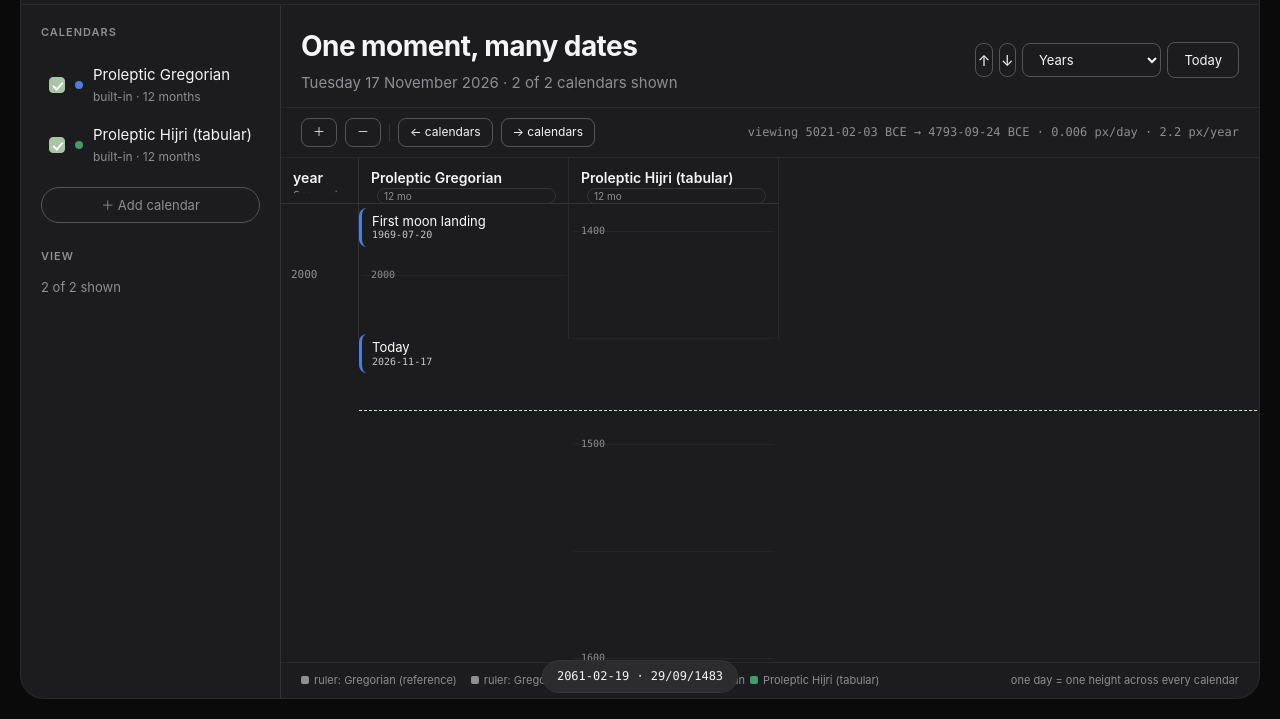
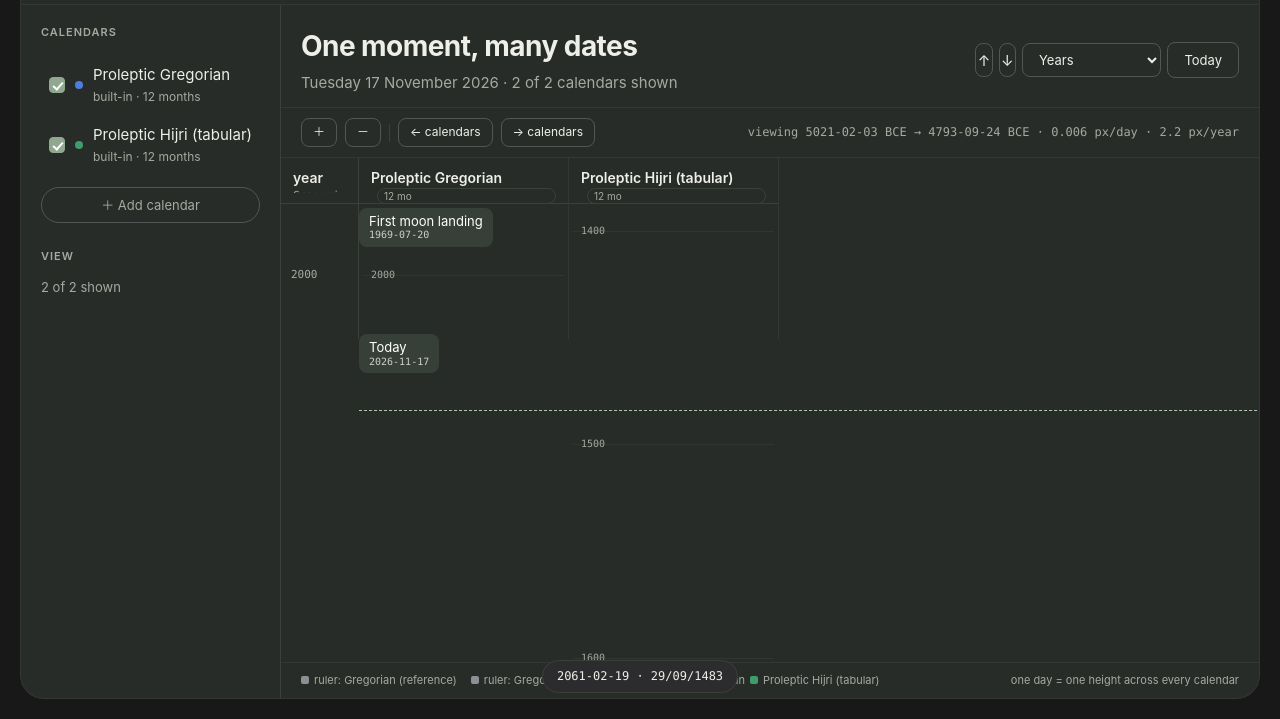
Before and after one commit to abenagainc/chronology-s, a plain HTML site: page index.html in a window 1280 px wide. Shown: the part 81-800 px from the top of the page. Drawn offline with Linux system fonts and the light colour scheme.

Commit message:
Fix palette: sample the reference, don't eyeball it
The first pass used guessed neutral-greys (#0a0a0a/#1c1c1e/#f5f5f7/#d1e7d1).
Sampling the reference PNG pixel-by-pixel showed it is GREEN-tinted charcoal:
panel #282c28, inset #1e211e, canvas #181818, borders #3b403b, text #edefe8,
muted #a5aaa0, sage accent #afc8ac, event pill #364038. Tokens updated to the
sampled values; audit_ui.js now asserts them. Ours now renders #292c28 vs the
reference #282c28.

```diff
--- a/audit_ui.js
+++ b/audit_ui.js
@@ -82,7 +82,7 @@ async function main() {
     const root = cs(document.documentElement);
     const toks = {};
     for (const k of ['--bg','--panel','--text','--muted','--accent']) toks[k] = root.getPropertyValue(k).trim();
-    if (toks['--bg'] !== '#0a0a0a') issues.push('token --bg=' + toks['--bg']);
+    const want = {'--bg':'#181818','--panel':'#282c28','--text':'#edefe8','--muted':'#a5aaa0','--accent':'#afc8ac'}; for (const [k,v] of Object.entries(want)) if (toks[k] !== v) issues.push('token '+k+'='+toks[k]+' want '+v);
 
     // 7. events visible
     const evs = qa('.ev');
--- a/cal/styles.css
+++ b/cal/styles.css
@@ -1,17 +1,17 @@
-/* Chronology S — dark theme
-   Reference: "Calendar Atlas" screenshot (2026-11-17) — near-black canvas, charcoal
-   panels, off-white type, sage accent, uppercase micro-labels, pill buttons. */
+/* Chronology S — dark theme.
+   Palette SAMPLED from the reference screenshot (2026-11-17), not eyeballed:
+   the reference is green-tinted charcoal, not neutral grey. */
 :root {
-  --bg: #0a0a0a;
-  --panel: #1c1c1e;
-  --panel-2: #232325;
-  --border: #333333;
-  --border-soft: #2a2a2c;
-  --text: #f5f5f7;
-  --muted: #8e8e93;
-  --accent: #d1e7d1;
-  --accent-ink: #1c1c1e;
-  --accent-dim: #a8c5a8;
+  --bg: #181818;          /* outer canvas                      */
+  --panel: #282c28;       /* main panel / sidebar              */
+  --panel-2: #1e211e;     /* inset / hover / header            */
+  --border: #3b403b;      /* dividers                          */
+  --border-soft: #333833; /* faint dividers                    */
+  --text: #edefe8;        /* off-white, slightly warm          */
+  --muted: #a5aaa0;       /* secondary text                    */
+  --accent: #afc8ac;      /* sage                               */
+  --accent-ink: #1e211e;
+  --accent-dim: #8fa88f;
   --radius: 24px;
   --radius-sm: 8px;
   --font: -apple-system, BlinkMacSystemFont, "SF Pro Display", "Inter", "Segoe UI", Roboto, sans-serif;
@@ -32,7 +32,7 @@ h2 { font-size: .95rem; margin: 0; }
           border: 1px solid var(--border-soft); border-radius: var(--radius) var(--radius) 0 0;
           padding: 16px 20px; min-height: 60px; }
 .brand { display: flex; align-items: center; gap: 10px; }
-.brand .mark { width: 32px; height: 32px; border-radius: 50%; background: #2c2c2e;
+.brand .mark { width: 32px; height: 32px; border-radius: 50%; background: #343833;
                display: grid; place-items: center; flex: 0 0 auto; }
 .brand .mark svg { width: 17px; height: 17px; stroke: var(--muted); }
 .brand .name { font-size: 20px; font-weight: 700; letter-spacing: -.01em; }
@@ -140,7 +140,7 @@ h2 { font-size: .95rem; margin: 0; }
 
 .ev { position: absolute; border: none; border-radius: var(--radius-sm); padding: 5px 10px;
       font-size: 13px; line-height: 1.25; color: #fff; overflow: hidden; cursor: default;
-      white-space: nowrap; text-overflow: ellipsis; }
+      white-space: nowrap; text-overflow: ellipsis; background: #364038; }
 .ev .yr { display: block; font-family: var(--mono); font-size: 10px; opacity: .75; }
 .ev.point { height: auto; }
 .ev.span { opacity: .85; }
--- a/cal/timeline.js
+++ b/cal/timeline.js
@@ -131,8 +131,7 @@
           if (d1 === null) continue;
           const el = document.createElement('div');
           el.className = 'ev ' + (e.kind === 'span' ? 'span' : 'point');
-          el.style.borderColor = cal.color;
-          el.style.borderLeft = '3px solid ' + cal.color;
+          el.style.background = '#364038';
           el.style.top = day2px(d1) + 'px';
           if (e.kind === 'span' && d2 !== null)
             el.style.height = Math.max(day2px(d2) - day2px(d1), EVLH) + 'px';
```
